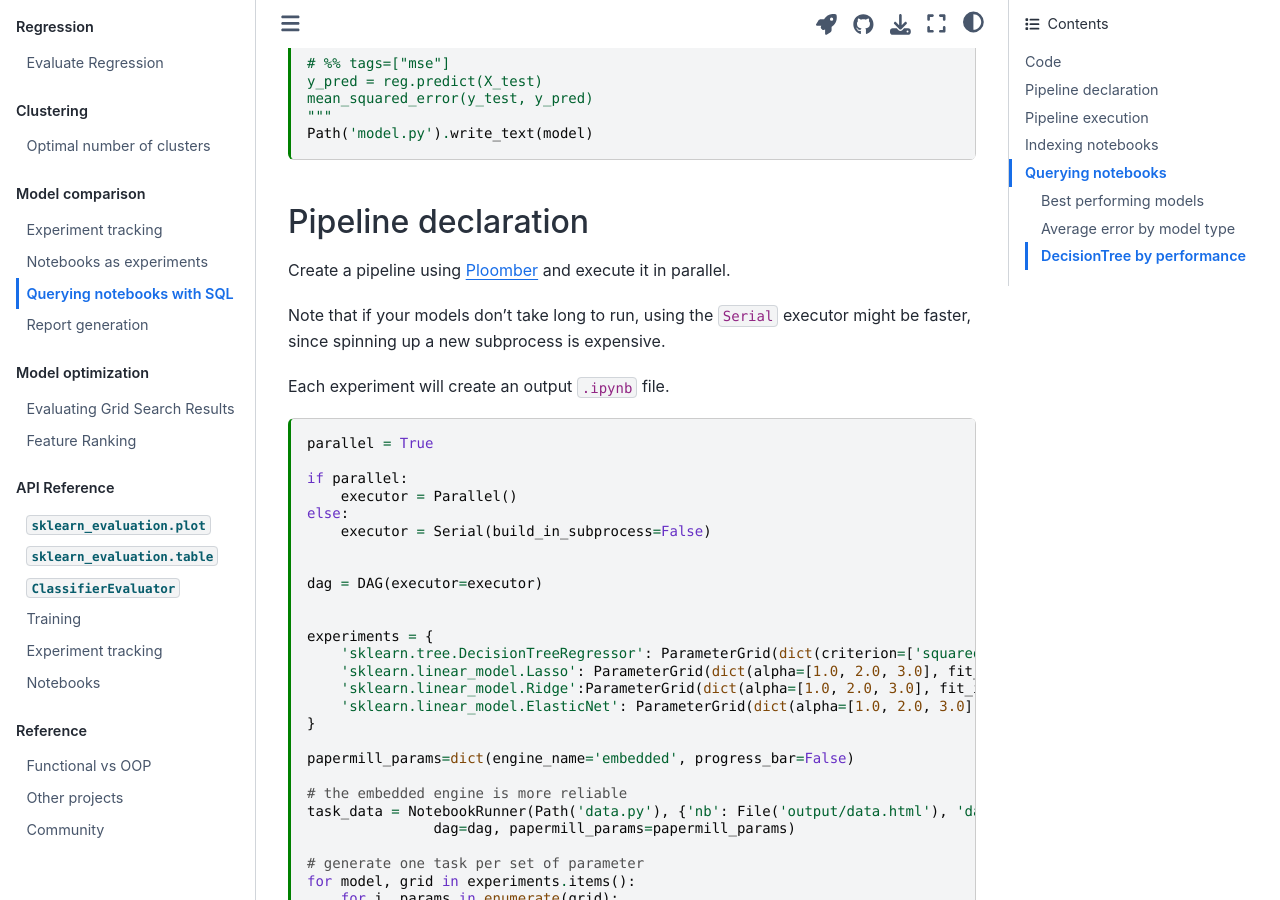
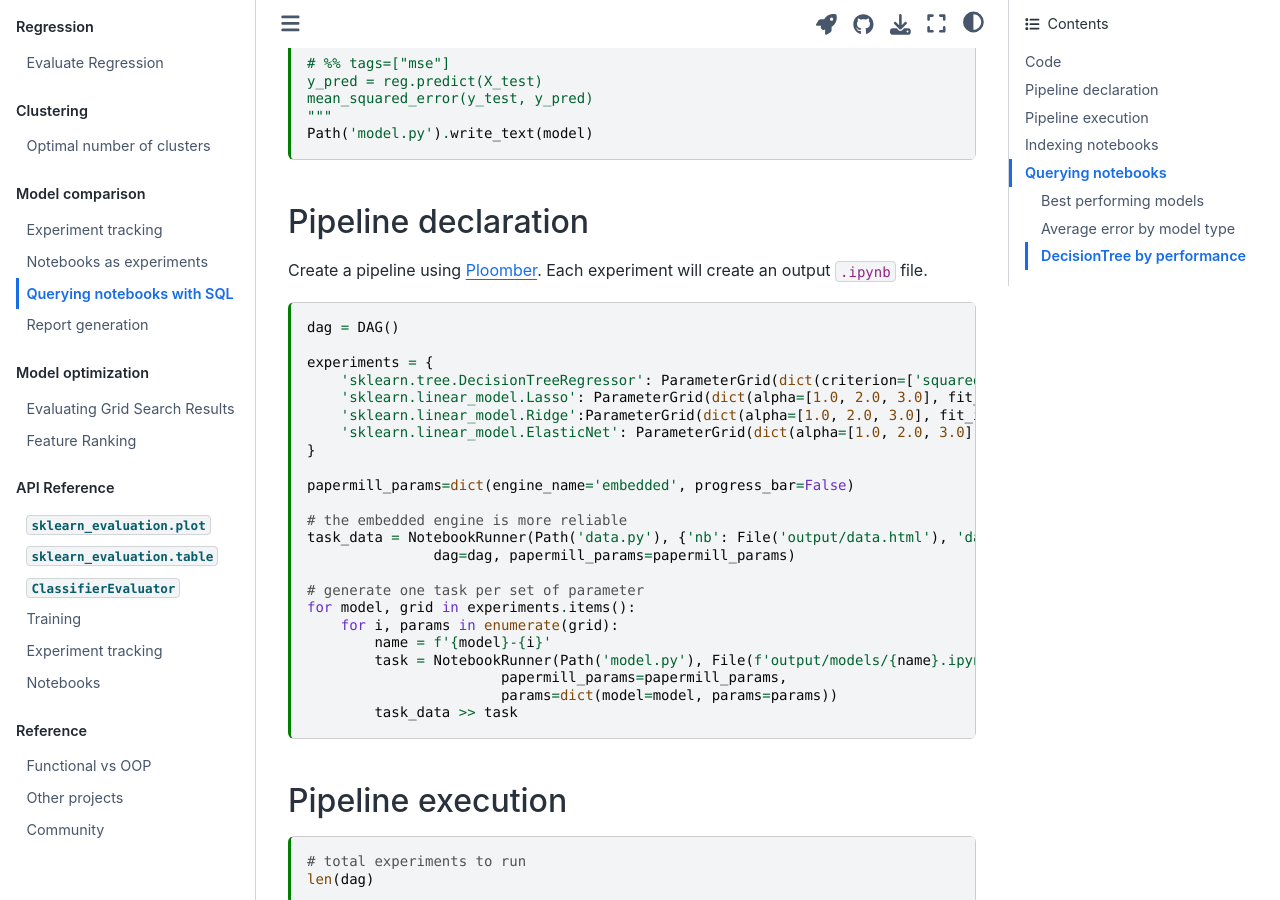
Before and after one commit to ploomber/sklearn-evaluation, a Jupyter Book: the page built from docs/comparison/nbdb.md, in a window 1280 px wide and 900 px high, scrolled down 1757 px. Built offline with Jupyter Book 1.0.4 settings and Sphinx 7.4.7 and the Sphinx Book theme 1.1.4, drawn with Linux system fonts in a browser that asks for light colours; pages that are not in the unit, such as notebooks, are missing from menus.

Commit message:
updates nbdb tutorial

````diff
--- a/docs/_config.yml
+++ b/docs/_config.yml
@@ -10,9 +10,8 @@ only_build_toc_files: true
 
 execute:
   execute_notebooks: cache
-  timeout: 120
-  # some notebooks download files, so we run them in a tmp
-  # directory to clean everything up
+  timeout: 30
+  # some notebooks download files, so we run them in a tmp directory to clean everything up
   run_in_temp: true
 
 sphinx:
@@ -37,7 +36,6 @@ sphinx:
       matplotlib:
         - "http://matplotlib.org/"
         - null
-    execution_timeout: 1000
     suppress_warnings: ['myst.domains', 'myst.header']
     exclude_patterns: ['README.md']
 
--- a/docs/comparison/nbdb.md
+++ b/docs/comparison/nbdb.md
@@ -108,23 +108,10 @@ Path('model.py').write_text(model)
 
 ## Pipeline declaration
 
-Create a pipeline using [Ploomber](https://docs.ploomber.io/en/latest/) and execute it in parallel.
-
-Note that if your models don't take long to run, using the `Serial` executor might be faster, since spinning up a new subprocess is expensive.
-
-Each experiment will create an output `.ipynb` file.
+Create a pipeline using [Ploomber](https://docs.ploomber.io/en/latest/). Each experiment will create an output `.ipynb` file.
 
 ```{code-cell} ipython3
-parallel = True
-
-if parallel:
-    executor = Parallel()
-else:
-    executor = Serial(build_in_subprocess=False)
-
-
-dag = DAG(executor=executor)
-
+dag = DAG()
 
 experiments = {
     'sklearn.tree.DecisionTreeRegressor': ParameterGrid(dict(criterion=['squared_error', 'friedman_mse'], splitter=['best', 'random'], max_depth=[3, 5])),
````
